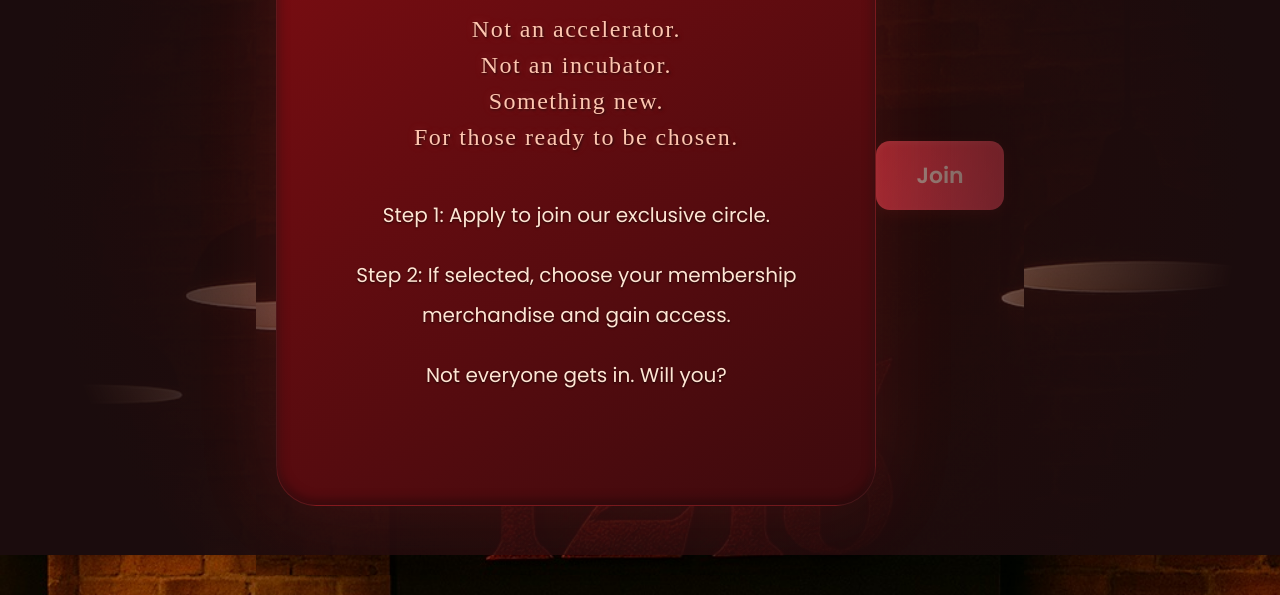
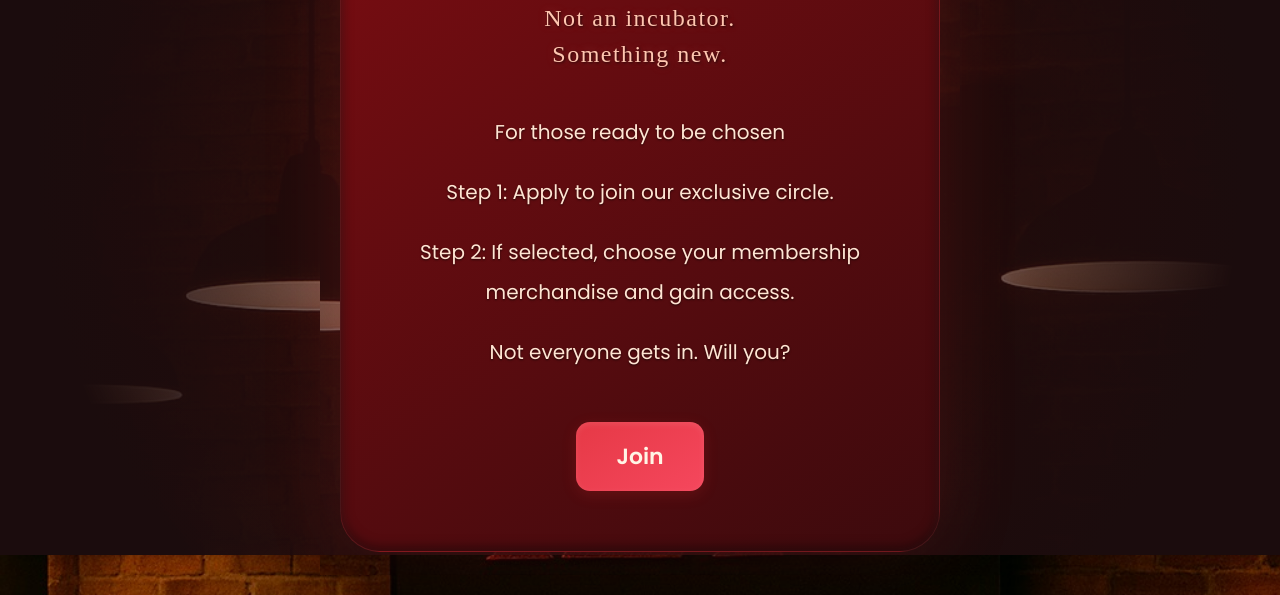
Before and after one commit to join1215/main, a plain HTML site: page index.html in a window 1280 px wide. Shown: the part 245-840 px from the top of the page. Drawn offline with Linux system fonts and the light colour scheme; a web font is replaced by a local one.

Commit message:
Update index.html

```diff
--- a/index.html
+++ b/index.html
@@ -393,18 +393,25 @@ body::before {
 
 <div class="poster">
   <span class="minimize-btn">&#8211;</span>
+
   <div class="intro emboss">1215</div>
-<div class="tagline emboss">Not an accelerator. <br>Not an incubator. <br>Something new.<br> For those ready to be chosen.</div>
- <div class="teaser emboss">
+
+  <div class="tagline emboss">
+    Not an accelerator. <br>
+    Not an incubator. <br>
+    Something new.
+  </div>
+
+  <div class="teaser emboss">
+    <p>For those ready to be chosen</p>
     <p>Step 1: Apply to join our exclusive circle.</p>
     <p>Step 2: If selected, choose your membership merchandise and gain access.</p>
     <p>Not everyone gets in. Will you?</p>
   </div>
-</div>
 
- <a href="mailto:membership@join1215.com?subject=Membership Application&body=Hi there,%0A%0AI’m interested in joining your salon-style conversations. Here’s a bit about me:%0A%0A• Name:%0A• What I’m curious about:%0A• How I found you:%0A%0ALooking forward to hearing from you!" class="come">
-  Join
-</a>
+  <a href="mailto:membership@join1215.com?subject=Membership Application&body=Hi there,%0A%0AI’m interested in joining your salon-style conversations. Here’s a bit about me:%0A%0A• Name:%0A• What I’m curious about:%0A• How I found you:%0A%0ALooking forward to hearing from you!" class="come">
+    Join
+  </a>
 </div>
 
 <!-- Top-right buttons -->
```
